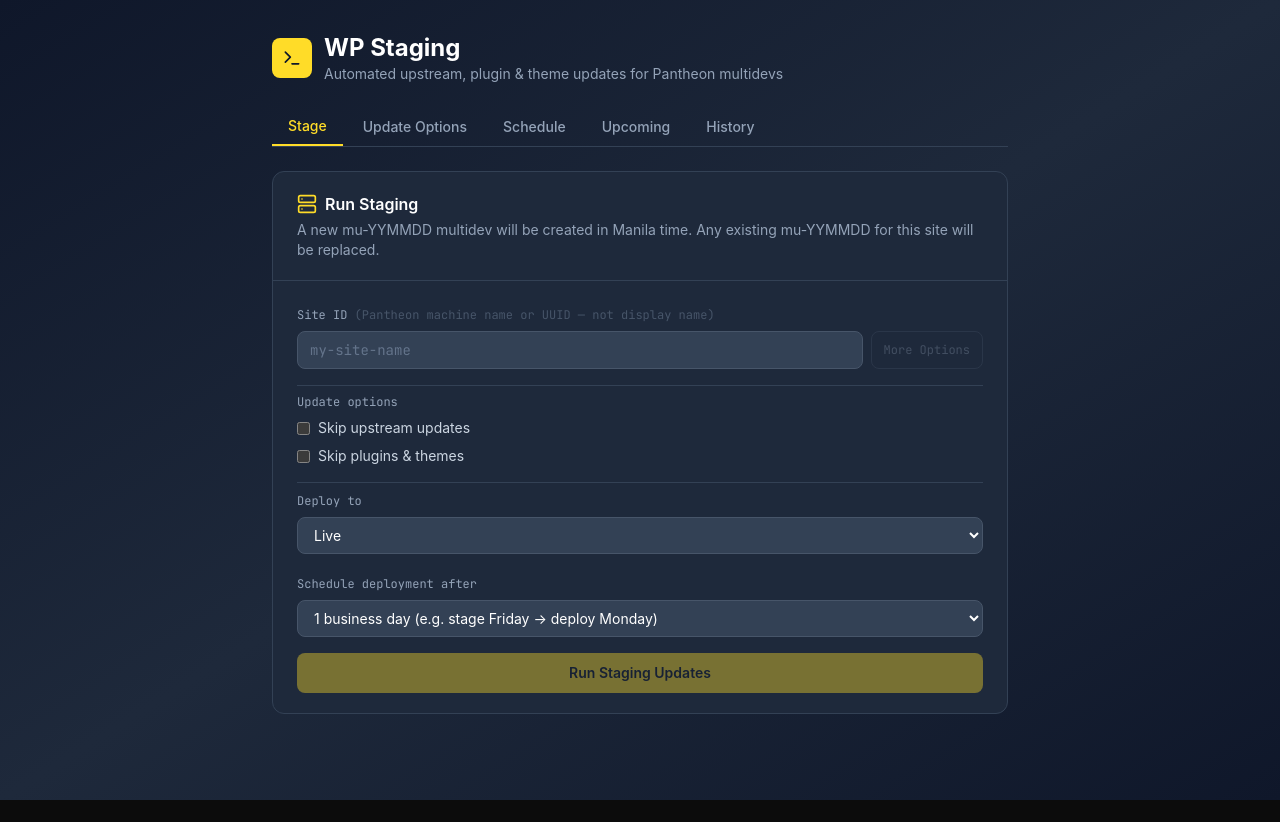
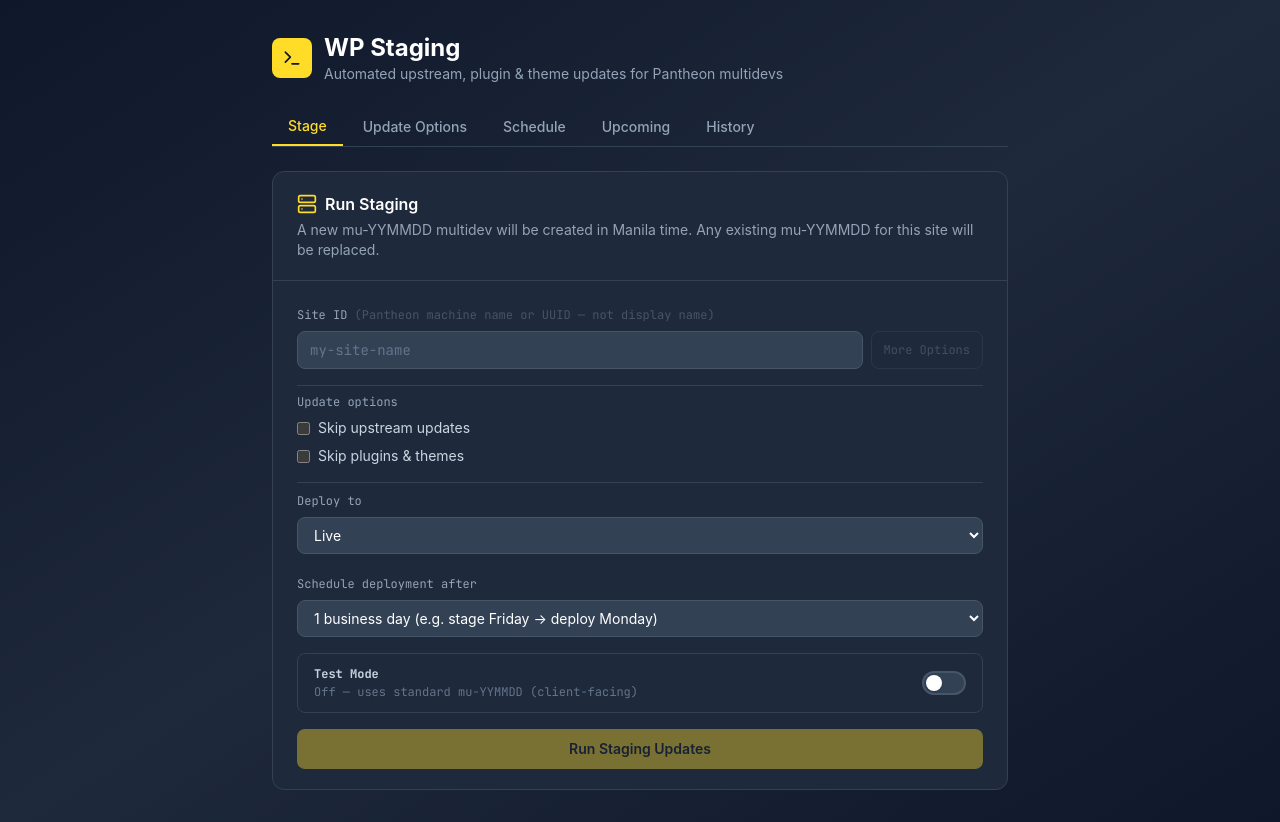
Before and after one commit to jraborar/mu-wp-staging, a Next.js app: page / in a window 1280 px wide. Before the commit the page ends 800 px from the top, so only its background shows below. Built offline with nearby package versions, Linux system fonts and the light colour scheme.

Commit message:
feat: Test Mode toggle — mu-YYMMDD-t keeps production env safe; cleanup fix for custom multidev names

```diff
--- a/app/api/staging/route.ts
+++ b/app/api/staging/route.ts
@@ -58,16 +58,21 @@ export async function POST(request: NextRequest) {
   const body = await request.json().catch(() => null)
   if (!body) return Response.json({ error: 'Invalid JSON' }, { status: 400 })
 
-  const { site, multidev: multidevOverride, skipUpstream, skipPluginsThemes, deployDays, deployDestination } = body as Record<string, unknown>
+  const { site, multidev: multidevOverride, testMode, skipUpstream, skipPluginsThemes, deployDays, deployDestination } = body as Record<string, unknown>
 
   if (!site || typeof site !== 'string' || !SITE_RE.test(site)) {
     return Response.json({ error: 'Invalid or missing site ID' }, { status: 400 })
   }
 
-  // Optional multidev override for testing (e.g. "mu-260811a"). Falls back to today's Manila date.
-  const multidev = (typeof multidevOverride === 'string' && /^[a-z0-9-]{1,11}$/.test(multidevOverride))
-    ? multidevOverride
-    : `mu-${getManilaYYMMDD()}`
+  // Test mode: append -t to today's date → mu-YYMMDD-t (never collides with production mu-YYMMDD)
+  // Custom override: explicit multidev name for ad-hoc runs
+  // Default: standard mu-YYMMDD
+  const dateStr = getManilaYYMMDD()
+  const multidev = testMode
+    ? `mu-${dateStr}-t`
+    : (typeof multidevOverride === 'string' && /^[a-z0-9-]{1,11}$/.test(multidevOverride))
+      ? multidevOverride
+      : `mu-${dateStr}`
   const job = createJob(site, multidev, {
     skipUpstream: Boolean(skipUpstream),
     skipPluginsThemes: Boolean(skipPluginsThemes),
--- a/app/page.tsx
+++ b/app/page.tsx
@@ -89,6 +89,15 @@ interface UpcomingEntry {
   at: string
   skip_upstream: boolean
   skip_plugins_themes: boolean
+}
+
+// Manila date string YYMMDD for display in the Stage tab test mode toggle
+function getManilaYYMMDD(): string {
+  const parts = new Intl.DateTimeFormat('en-US', {
+    timeZone: 'Asia/Manila', year: '2-digit', month: '2-digit', day: '2-digit',
+  }).formatToParts(new Date())
+  const get = (t: string) => parts.find(p => p.type === t)?.value ?? '00'
+  return `${get('year')}${get('month')}${get('day')}`
 }
 
 // ── Constants ─────────────────────────────────────────────────────────────────
@@ -1527,6 +1536,7 @@ export default function Page() {
   const [skipPluginsThemes, setSkipPluginsThemes] = useState(false)
   const [stageDeployDays, setStageDeployDays] = useState(1)
   const [stageDestination, setStageDestination] = useState('live')
+  const [testMode, setTestMode]               = useState(false)
   const [submitting, setSubmitting] = useState(false)
 
   const [liveJobs, setLiveJobs]             = useState<LiveJob[]>([])
@@ -1576,22 +1586,25 @@ export default function Page() {
     if (!site.trim()) return
     setSubmitting(true)
     try {
+      const body: Record<string, unknown> = {
+        site: site.trim(),
+        skipUpstream,
+        skipPluginsThemes,
+        deployDays: stageDeployDays,
+        deployDestination: stageDestination,
+      }
+      // Test mode: server appends -t to today's date → mu-YYMMDD-t (never deletes production env)
+      if (testMode) body.testMode = true
       await fetch('/api/staging', {
         method: 'POST',
         headers: { 'Content-Type': 'application/json' },
-        body: JSON.stringify({
-          site: site.trim(),
-          skipUpstream,
-          skipPluginsThemes,
-          deployDays: stageDeployDays,
-          deployDestination: stageDestination,
-        }),
+        body: JSON.stringify(body),
       })
       setTab('history')
     } finally {
       setSubmitting(false)
     }
-  }, [site, skipUpstream, skipPluginsThemes, stageDeployDays, stageDestination])
+  }, [site, skipUpstream, skipPluginsThemes, stageDeployDays, stageDestination, testMode])
 
   const liveIds  = new Set(liveJobs.map((j) => j.id))
   const pastJobs = history.filter((h) => !liveIds.has(h.id))
@@ -1723,17 +1736,43 @@ export default function Page() {
                 </select>
               </div>
 
+              {/* Test mode toggle */}
+              <div className="flex items-center justify-between rounded-lg border border-slate-700 px-4 py-3">
+                <div>
+                  <p className="text-xs font-semibold text-slate-300 font-mono">Test Mode</p>
+                  <p className="text-xs text-slate-500 font-mono mt-0.5">
+                    {testMode
+                      ? `Uses mu-${getManilaYYMMDD()}-t — production mu-${getManilaYYMMDD()} stays untouched`
+                      : 'Off — uses standard mu-YYMMDD (client-facing)'}
+                  </p>
+                </div>
+                <button
+                  onClick={() => setTestMode(t => !t)}
+                  className={`relative inline-flex h-6 w-11 shrink-0 rounded-full border-2 transition-colors ${
+                    testMode ? 'border-[#FFDC28] bg-[#FFDC28]/20' : 'border-slate-600 bg-slate-700'
+                  }`}
+                >
+                  <span className={`inline-block h-4 w-4 rounded-full bg-white shadow transition-transform mt-0.5 ${
+                    testMode ? 'translate-x-5' : 'translate-x-0.5'
+                  }`} />
+                </button>
+              </div>
+
               <button
                 onClick={startJob}
                 disabled={submitting || !site.trim()}
-                className="w-full rounded-lg bg-[#FFDC28] hover:bg-[#E6C625] px-4 py-2.5 text-sm font-semibold text-slate-900 transition-colors disabled:opacity-40 disabled:cursor-not-allowed"
+                className={`w-full rounded-lg px-4 py-2.5 text-sm font-semibold transition-colors disabled:opacity-40 disabled:cursor-not-allowed ${
+                  testMode
+                    ? 'bg-slate-600 hover:bg-slate-500 text-white border border-slate-500'
+                    : 'bg-[#FFDC28] hover:bg-[#E6C625] text-slate-900'
+                }`}
               >
                 {submitting ? (
                   <span className="flex items-center justify-center gap-2">
-                    <span className="h-4 w-4 animate-spin rounded-full border-2 border-slate-900 border-t-transparent" />
+                    <span className="h-4 w-4 animate-spin rounded-full border-2 border-current border-t-transparent" />
                     Starting…
                   </span>
-                ) : 'Run Staging Updates'}
+                ) : testMode ? `Run Test Staging (mu-${getManilaYYMMDD()}-t)` : 'Run Staging Updates'}
               </button>
             </div>
           </Card>
--- a/lib/staging.ts
+++ b/lib/staging.ts
@@ -378,7 +378,11 @@ export async function executeJob(job: StagingJob): Promise<void> {
     const currentMultidevs = multidevList.split('\n').map(l => l.trim()).filter(l => /^[a-z0-9][a-z0-9-]{0,10}$/.test(l))
     const currentCount = currentMultidevs.length
 
-    const existingMu = findByPrefix(multidevList, 'mu')
+    // Only clean up old mu-YYMMDD envs when the job itself uses the standard date pattern.
+    // Custom names (mu-YYMMDD-t for test mode, ad-hoc names) skip cleanup so manually
+    // staged production envs are never accidentally deleted.
+    const isStandardName = /^mu-\d{6}$/.test(job.multidev)
+    const existingMu = isStandardName ? findByPrefix(multidevList, 'mu') : null
     const countAfterDelete = existingMu ? currentCount - 1 : currentCount
 
     if (countAfterDelete >= maxMultidevs) {
```
Also changed, not shown: 1 other file (tests, documents, lock files or other folders).
